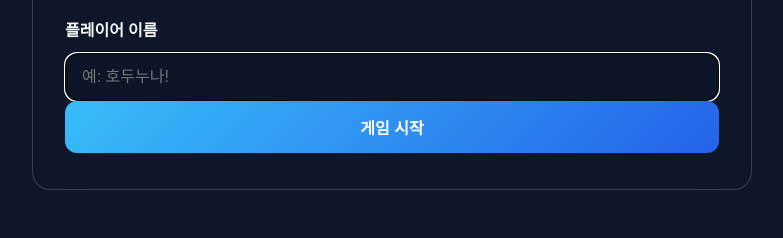
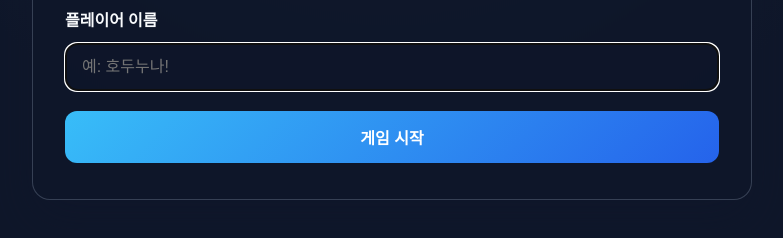
Before and after one commit to f-lab-edu/devtyping-master, a website built with Vite: page src/index.html in a window 1280 px wide. Shown: the part 374-612 px from the top of the page, without its empty margins (248-1031 px from the left). Built offline with nearby package versions, Linux system fonts and the light colour scheme.

Commit message:
style: 이름 입력 css 수정

```diff
--- a/src/styles.css
+++ b/src/styles.css
@@ -135,7 +135,11 @@ button:disabled {
   height: 320px;
   border-radius: 14px;
   border: 1px solid rgba(148, 163, 184, 0.25);
-  background: linear-gradient(160deg, rgba(30, 41, 59, 0.9), rgba(15, 23, 42, 0.85));
+  background: linear-gradient(
+    160deg,
+    rgba(30, 41, 59, 0.9),
+    rgba(15, 23, 42, 0.85)
+  );
   overflow: hidden;
 }
 
@@ -263,3 +267,6 @@ button:disabled {
     grid-template-columns: 1fr;
   }
 }
+#name-form button {
+  margin-top: 20px;
+}
```
